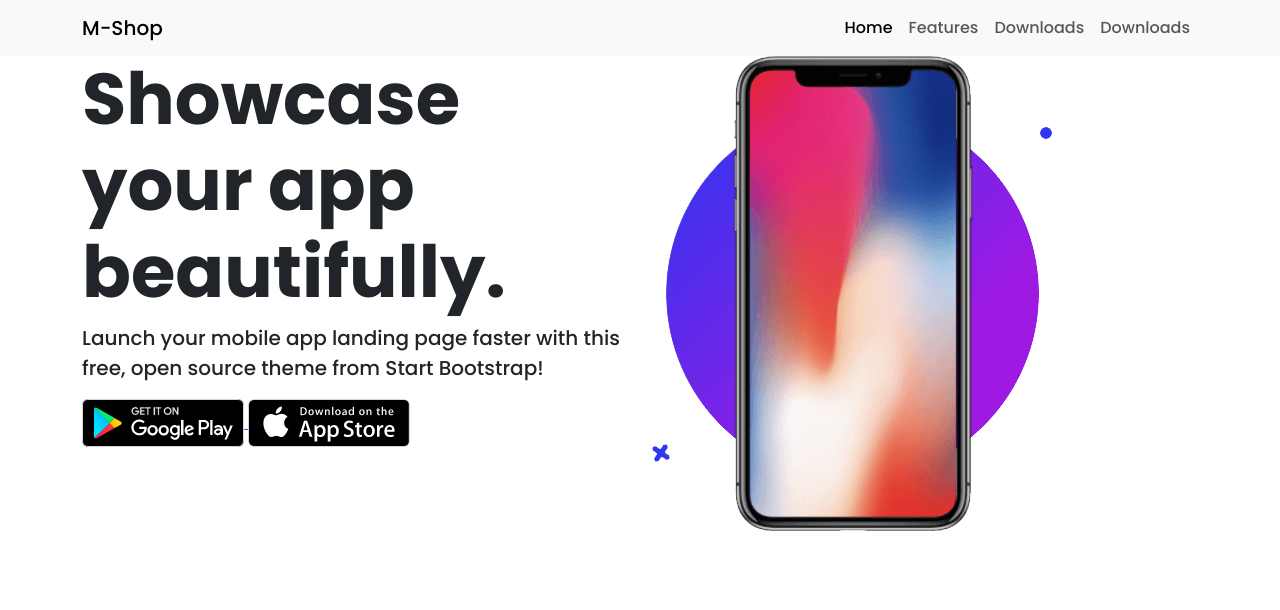
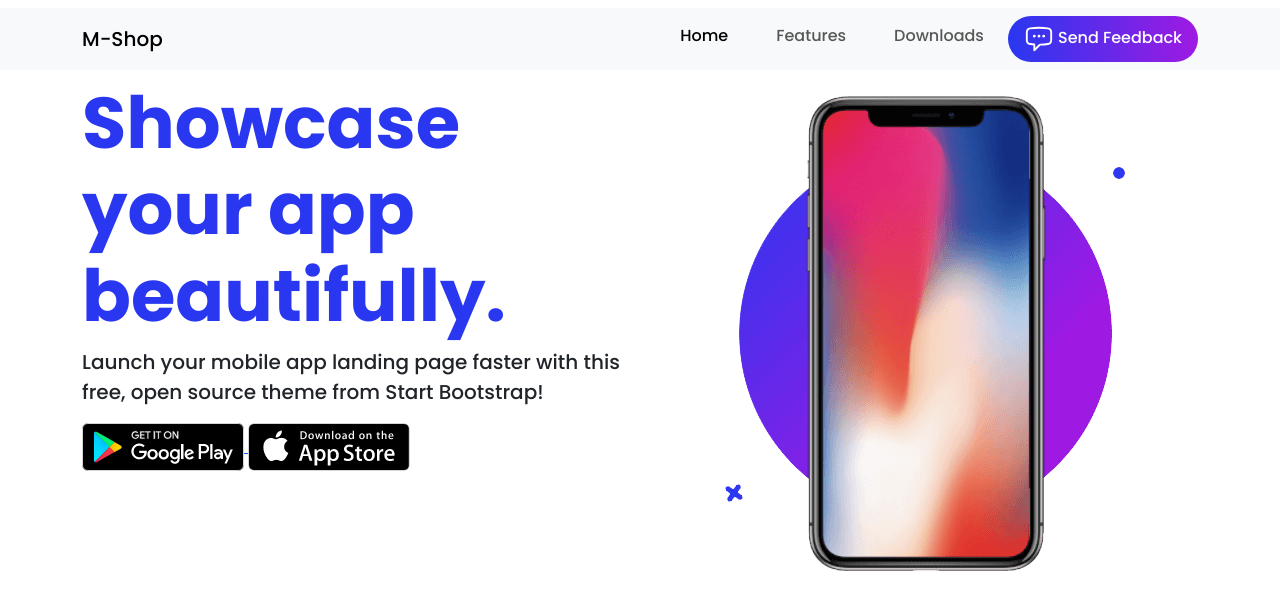
Before and after one commit to moshiur25524/Mobile_Shop_Con_2, a plain HTML site: page index.html in a window 1280 px wide. Drawn offline with nearby package versions, Linux system fonts and the light colour scheme.

Commit message:
added custom css style for text and background and added button on navbar

```diff
--- a/CSS/style.css
+++ b/CSS/style.css
@@ -3,3 +3,15 @@
 body {
     font-family: 'Poppins', sans-serif;
 }
+
+.navigation{
+    height: 80px;
+}
+
+.background-gradient{
+    background-image: linear-gradient(90deg, #2937f0, #9f1ae2);
+}
+
+.text-blue{
+    color: #2937f0;
+}
--- a/index.html
+++ b/index.html
@@ -11,7 +11,7 @@
 </head>
 
 <body>
-    <header>
+    <header class="navigation py-2">
         <nav class="navbar navbar-expand-lg bg-body-tertiary">
             <div class="container">
                 <a class="navbar-brand" href="#">M-Shop</a>
@@ -21,17 +21,20 @@
                 </button>
                 <div class="collapse navbar-collapse" id="navbarNav">
                     <ul class="navbar-nav ms-auto">
-                        <li class="nav-item">
+                        <li class="nav-item mx-3">
                             <a class="nav-link active" aria-current="page" href="#">Home</a>
                         </li>
-                        <li class="nav-item">
+                        <li class="nav-item mx-3">
                             <a class="nav-link" href="#">Features</a>
                         </li>
-                        <li class="nav-item">
+                        <li class="nav-item mx-3">
                             <a class="nav-link" href="#">Downloads</a>
                         </li>
                         <li class="nav-item">
-                            <a class="nav-link" href="#">Downloads</a>
+                            <a class="nav-link px-3 btn background-gradient text-white rounded-pill" href="#"><svg xmlns="http://www.w3.org/2000/svg" width="30" fill="none" viewBox="0 0 24 24" stroke-width="1.5" stroke="currentColor" class="w-6 h-6">
+                                <path stroke-linecap="round" stroke-linejoin="round" d="M8.625 9.75a.375.375 0 11-.75 0 .375.375 0 01.75 0zm0 0H8.25m4.125 0a.375.375 0 11-.75 0 .375.375 0 01.75 0zm0 0H12m4.125 0a.375.375 0 11-.75 0 .375.375 0 01.75 0zm0 0h-.375m-13.5 3.01c0 1.6 1.123 2.994 2.707 3.227 1.087.16 2.185.283 3.293.369V21l4.184-4.183a1.14 1.14 0 01.778-.332 48.294 48.294 0 005.83-.498c1.585-.233 2.708-1.626 2.708-3.228V6.741c0-1.602-1.123-2.995-2.707-3.228A48.394 48.394 0 0012 3c-2.392 0-4.744.175-7.043.513C3.373 3.746 2.25 5.14 2.25 6.741v6.018z" />
+                              </svg>
+                               Send Feedback</a>
                         </li>
                     </ul>
                 </div>
@@ -45,7 +48,7 @@
             <div class="container">
                 <div class="row">
                     <div class="col-md-6">
-                        <h1 class="display-2 fw-bold">Showcase your app beautifully.</h1>
+                        <h1 class="display-2 fw-bold text-blue">Showcase your app beautifully.</h1>
                         <p class="fs-5">Launch your mobile app landing page faster with this free, open source
                             theme from Start Bootstrap!</p>
                         <div>
@@ -58,7 +61,9 @@
                         </div>
                     </div>
                     <div class="col-md-6">
+                       <div class="d-flex justify-content-center align-items-center py-3">
                         <img src="./img/banner.png" alt="">
+                       </div>
                     </div>
                 </div>
             </div>
```
